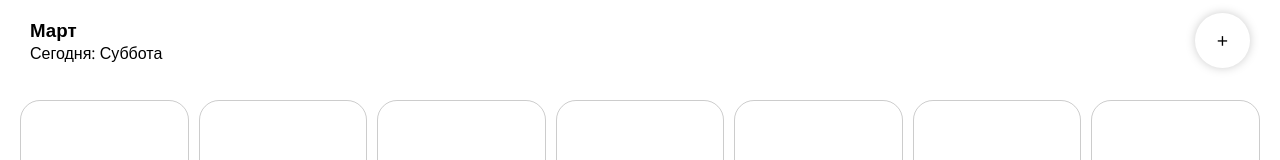
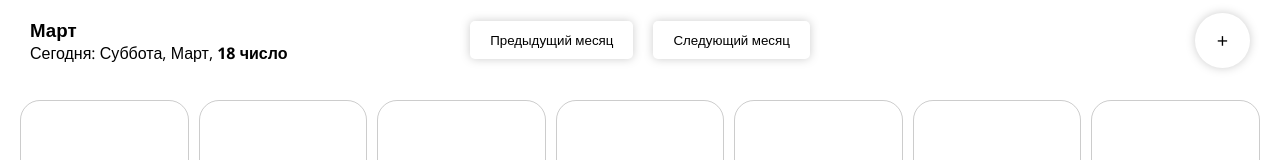
Before and after one commit to Konstaphy/do-or-invest, a React (Vite) app: page / in a window 1280 px wide. Shown: the top 160 px of the page. Built offline with nearby package versions, Linux system fonts and the light colour scheme; no server answers.

Commit message:
выбор месяца

```diff
--- a/src/shared/date-utils.ts
+++ b/src/shared/date-utils.ts
@@ -14,6 +14,24 @@ export const MonthFromNumber: Record<number, string> = {
   9: "Октябрь",
   10: "Ноябрь",
   11: "Декабрь",
+}
+
+export const getMonthDuration = (month: number, year: number) => {
+  switch (month) {
+    case 4:
+    case 6:
+    case 9:
+    case 11:
+      return 30
+    case 1:
+      if (year % 4 === 0) {
+        return 29
+      } else {
+        return 28
+      }
+    default:
+      return 31
+  }
 }
 
 export const WeekDayFromNumber: Record<number, string> = {
--- a/src/widgets/calendar/calendar.css
+++ b/src/widgets/calendar/calendar.css
@@ -15,25 +15,17 @@
 }
 
 .calendar-header {
-    display: flex;
+    display: grid;
     justify-content: space-between;
     align-items: center;
+    grid-template-columns: repeat(3, 1fr);
     width: 100%;
     padding: 5px 30px;
     height: 80px;
 }
 
-.calendar-add-new {
-    width: 55px;
-    font-size: 20px;
-    cursor: pointer;
-    height: 55px;
+.calendar-month-choosing {
+    justify-content: center;
     display: flex;
-    justify-content: center;
-    align-items: center;
-    border-radius: 100%;
-    outline: none;
-    border: none;
-    background-color: white;
-    filter: drop-shadow(0px 0px 5px #0003);
+    gap: 20px;
 }
--- a/src/widgets/calendar/calendar.tsx
+++ b/src/widgets/calendar/calendar.tsx
@@ -1,5 +1,9 @@
-import React, { useMemo, useEffect, useState } from "react"
-import { getToday } from "../../shared/date-utils"
+import React, { useMemo, useEffect, useState, useCallback } from "react"
+import {
+  getToday,
+  getMonthDuration,
+  MonthFromNumber,
+} from "../../shared/date-utils"
 import { Day } from "./day"
 import "./calendar.css"
 import dayjs from "dayjs"
@@ -9,33 +13,49 @@ import { DayEvent } from "../../shared/common-types"
 import { Button } from "../../shared/ui/button/button"
 
 export const Calendar: React.FC = () => {
-  const [isModalShown, setModalShown] = useState(false)
-
   // Текущий день
   const currentDay = useMemo(() => {
     return getToday()
   }, [])
 
+  //Выбранный месяц и год
+  const [currentMonth, setCurrentMonth] = useState(currentDay.source.month())
+  const [currentYear, setCurrentYear] = useState(currentDay.source.year())
+
   // Массив всех дней в текущем месяце
   const dayArray = useMemo(() => {
-    const time = currentDay.source.daysInMonth()
-    return new Array(time).fill(0).map((v, i) => i + 1)
+    const daysInMonth = getMonthDuration(currentMonth, currentYear)
+    return new Array(daysInMonth).fill(0).map((v, i) => i + 1)
   }, [])
 
   // Массив дней которые относятся к прошлому месяцу
   const firstWeekButPastMonthDays = useMemo(() => {
-    const daysCount = dayjs().add(-currentDay.day, "d").day()
+    const daysCount = dayjs(`${currentMonth + 1}-01-${currentYear}`).day() - 1
     return new Array(daysCount).fill(0).map((v, i) => i + 1)
-  }, [])
+  }, [currentMonth, currentYear])
 
+  // Все события и флаг открыта ли модалка нового события
   const [events, setEvents] = useState<DayEvent[]>([])
+  const [isModalShown, setModalShown] = useState(false)
 
-  // useEffect(() => {
-  //   axios
-  //     .post("http://127.0.0.1:5000/event/new", { hello: "world" })
-  //     .then(console.log)
-  //     .catch((e) => console.log(e))
-  // }, [])
+  const getNextMonth = useCallback(() => {
+    if (currentMonth === 11) {
+      setCurrentMonth(0)
+      setCurrentYear(currentYear + 1)
+    } else {
+      setCurrentMonth(currentMonth + 1)
+    }
+  }, [currentMonth, currentYear])
+  const getPrevMonth = useCallback(() => {
+    if (currentMonth === 0) {
+      setCurrentMonth(11)
+      setCurrentYear(currentYear - 1)
+    } else {
+      setCurrentMonth(currentMonth - 1)
+    }
+  }, [currentMonth, currentYear])
+
+  // запрашиваем все события
   useEffect(() => {
     axios
       .get<{
@@ -58,12 +78,21 @@ export const Calendar: React.FC = () => {
       />
       <div className={"calendar-header"}>
         <div className={"calendar-info"}>
-          <h3>{currentDay.month}</h3>
-          <p>Сегодня: {currentDay.weekDay}</p>
+          <h3>{MonthFromNumber[currentMonth]}</h3>
+          <p>
+            Сегодня: {currentDay.weekDay}, {currentDay.month},{" "}
+            <strong>{currentDay.day} число</strong>
+          </p>
         </div>
-        <Button onClick={() => setModalShown(true)} circle>
-          +
-        </Button>
+        <div className={"calendar-month-choosing"}>
+          <Button onClick={getPrevMonth}>Предыдущий месяц</Button>
+          <Button onClick={getNextMonth}>Следующий месяц</Button>
+        </div>
+        <div style={{ display: "flex", justifyContent: "flex-end" }}>
+          <Button onClick={() => setModalShown(true)} circle>
+            +
+          </Button>
+        </div>
       </div>
       <div className={"calendar--box"}>
         {firstWeekButPastMonthDays.map((v, i) => (
@@ -72,9 +101,7 @@ export const Calendar: React.FC = () => {
         {dayArray.map((v) => (
           <Day
             events={events?.filter((e) => {
-              const thatDate = `${
-                currentDay.source.month() + 1
-              }-${v}-${currentDay.source.year()}`
+              const thatDate = `${currentMonth + 1}-${v}-${currentYear}`
               const thatDay = dayjs(thatDate)
               const eventDay = dayjs(e.day, "yyyy-MM-dd")
 
```
